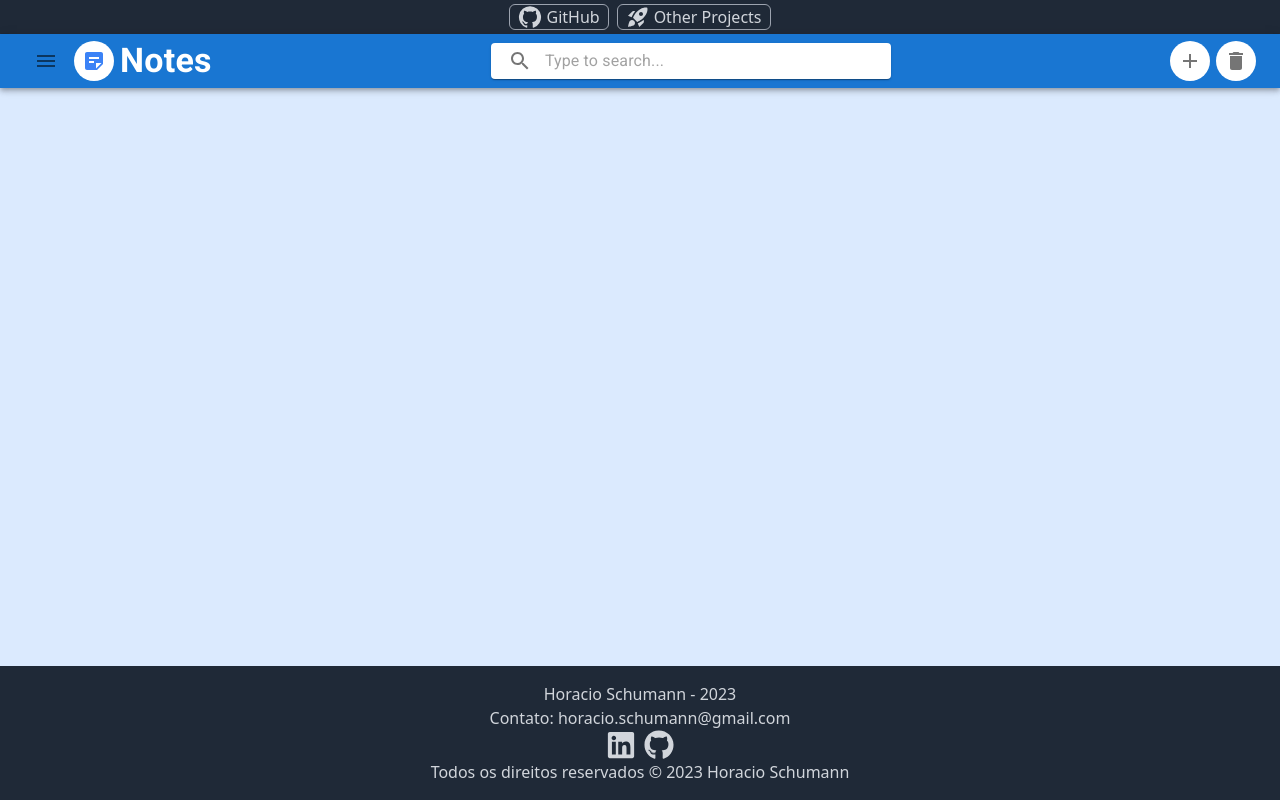
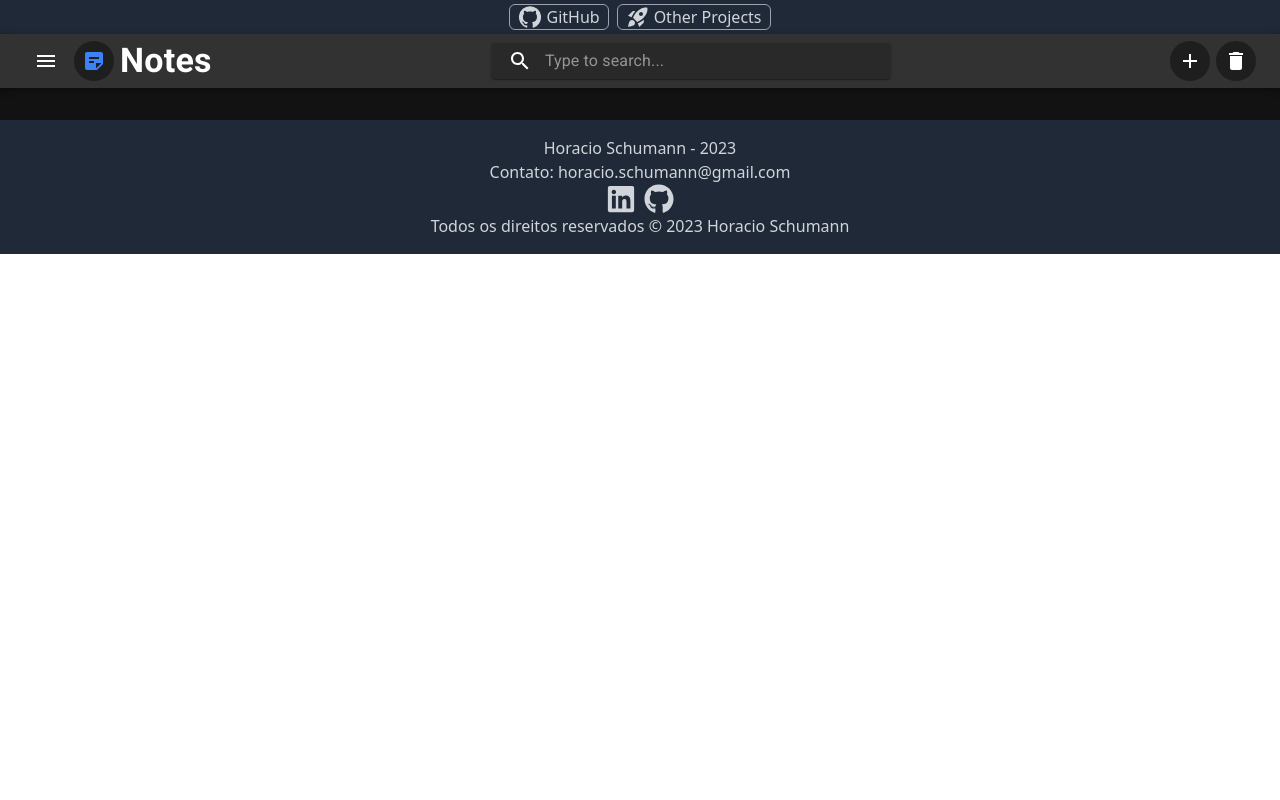
Before and after one commit to horaciosdev/react-notes, a React (Vite) app: page / in a window 1280 px wide. Built offline with nearby package versions, Linux system fonts and the light colour scheme.

Commit message:
update: created themes

```diff
--- a/src/App.tsx
+++ b/src/App.tsx
@@ -1,14 +1,70 @@
+import { useState } from "react";
+
 import Footer from "./components/Footer";
 import Header from "./components/Header";
 import NotesApp from "./pages/NotesApp";
 
+import { ThemeProvider, createTheme } from "@mui/material/styles";
+
+import { Box } from "@mui/system";
+
 function App() {
+  const [lightMode, setLightMode] = useState(false);
+
+  const lightTheme = createTheme({
+    palette: {
+      mode: "light",
+      primary: {
+        main: "#2196f3",
+      },
+      secondary: {
+        main: "#f50057",
+      },
+      background: {
+        default: "#ffffff",
+        paper: "#f5f5f5",
+      },
+      text: {
+        primary: "#000000",
+        secondary: "#757575",
+        disabled: "#bdbdbd",
+      },
+    },
+  });
+
+  const darkTheme = createTheme({
+    palette: {
+      mode: "dark",
+      primary: {
+        main: "#2196f3",
+      },
+      secondary: {
+        main: "#f50057",
+      },
+      background: {
+        default: "#121212",
+        paper: "#1e1e1e",
+      },
+      text: {
+        primary: "#ffffff",
+        secondary: "#b0bec5",
+        disabled: "#757575",
+      },
+    },
+  });
+
   return (
-    <div className="App flex flex-col min-h-screen bg-blue-100">
-      <Header />
-      <NotesApp />
-      <Footer />
-    </div>
+    <ThemeProvider theme={lightMode ? lightTheme : darkTheme}>
+      <Box
+        bgcolor={"background.default"}
+        color={"text.primary"}
+        sx={{ display: "flex", flexDirection: "column", width: "100%" }}
+      >
+        <Header lightMode={lightMode} setLightMode={setLightMode} />
+        <NotesApp />
+        <Footer />
+      </Box>
+    </ThemeProvider>
   );
 }
 
```
